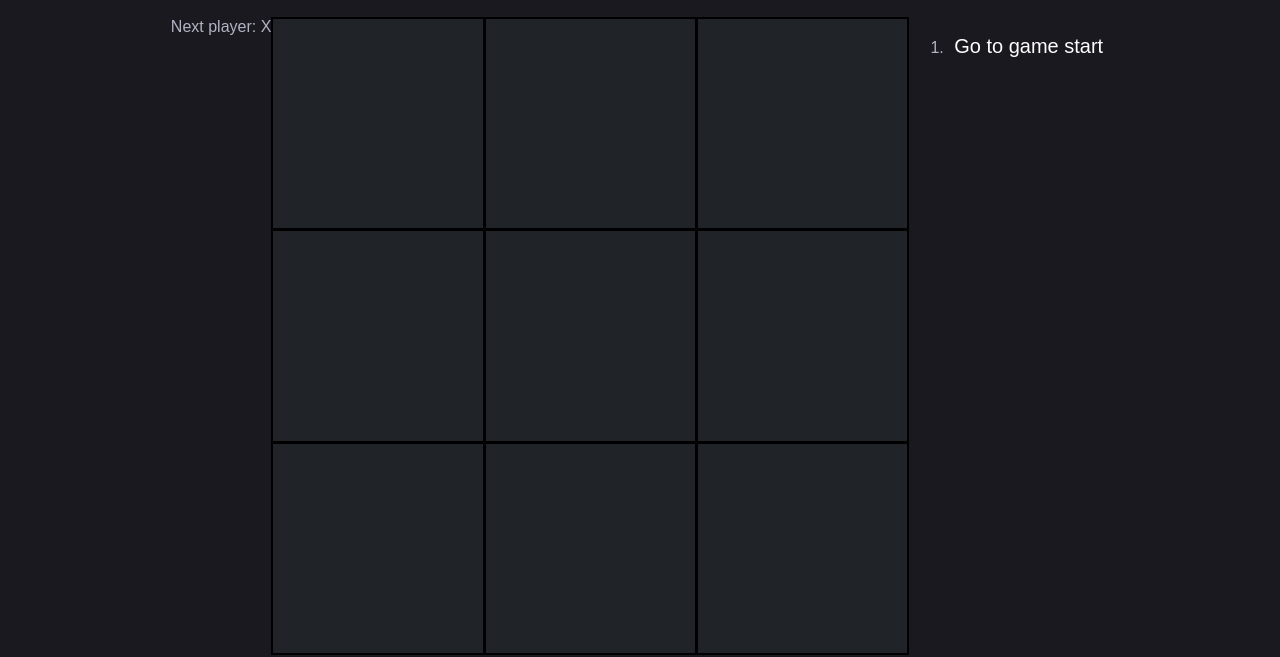
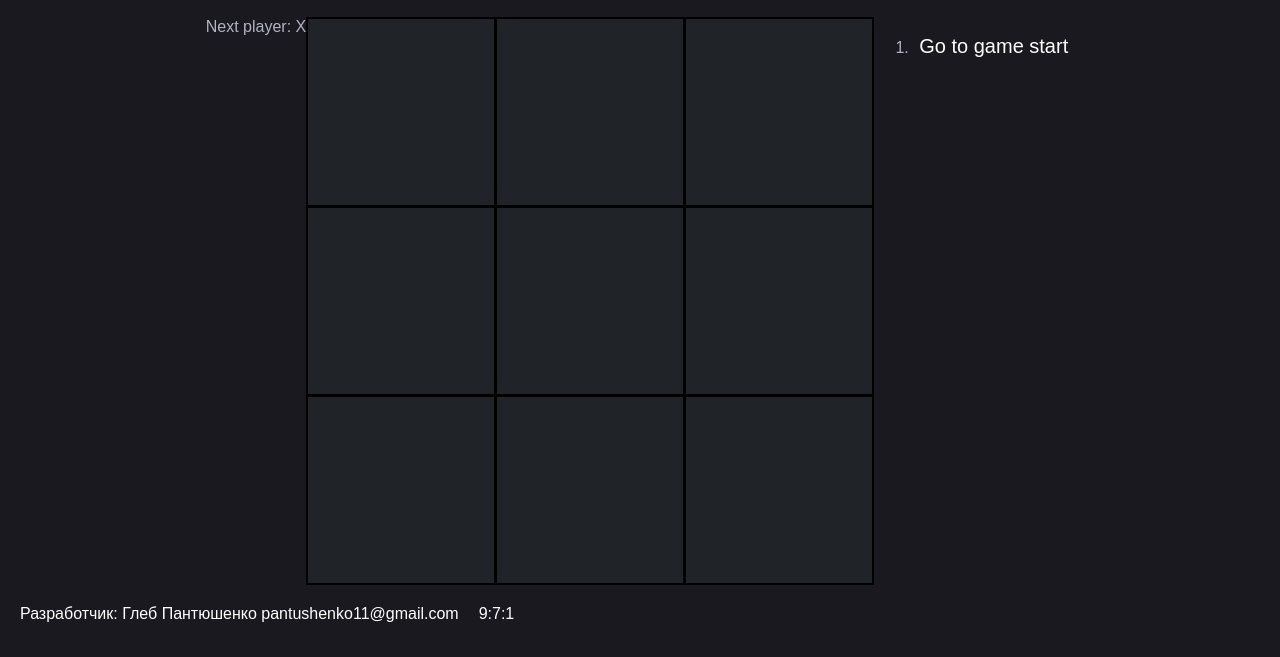
Before and after one commit to HliebPantyshenko/Tic-tac-toe-JS, a plain HTML site: page index.html in a window 1280 px wide. Shown: the part 166-823 px from the top of the page. Drawn offline with nearby package versions, Linux system fonts and the light colour scheme.

Commit message:
design fixed and rules bag fixed commit

```diff
--- a/index.html
+++ b/index.html
@@ -33,7 +33,7 @@
                 2.Ваша цель собрать ряд или диагональ своих символов раньше соперника<br>
                 3.Первый игрок играет крестиком, второй ноликом<br>
                 4.Используйте панель справа для перемещения между ходами</span>
-            <script src="js/main.js"></script>
+            <script src="rules.js"></script>
             <div id="root"></div>
         </div>
         <script src="https://unpkg.com/@babel/standalone/babel.min.js"></script>
@@ -51,9 +51,14 @@
         <script src="game.js"></script>
 
     </div>
-    <footer class="footer_text">
-        <div class="content">Разработчик: Глеб Пантюшенко pantushenko11@gmail.com <div class="content" id="clock">
-                10:12:12</div>
+    <footer>
+        <div class="content">
+            <div class="info">
+                Разработчик: Глеб Пантюшенко pantushenko11@gmail.com
+            </div>
+            <div class="content" id="clock">
+                10:12:12
+            </div>
         </div>
         <script src="clock.js"></script>
     </footer>
--- /dev/null
+++ b/rules.js
@@ -0,0 +1,14 @@
+function readMore(){
+    var dots = document.getElementById("dots");
+    var more = document.getElementById("more");
+    var btn = document.getElementById("btn");
+    if(dots.style.display === "none"){
+        dots.style.display = "inline";
+        btn.innerHTML = "Правила";
+        more.style.display = "none";
+    } else {
+        dots.style.display = "none";
+        btn.innerHTML = "Скрыть";
+        more.style.display = "flex";
+    }
+}
--- a/style.css
+++ b/style.css
@@ -65,12 +65,12 @@ body {
     font-size: 60px;
     font-weight: bold;
     line-height: 34px;
-    height: 213.3px;
+    height: 190px;
     margin-right: -1px;
     margin-top: -1px;
     padding: 0;
     text-align: center;
-    width: 213.3px;
+    width: 190px;
 }
 
 .board-row:after {
@@ -98,15 +98,18 @@ body {
 .game-info {
     margin-left: 20px;
 }
+.info{
+    margin-right: 20px;
+    margin-top: 10px;
+}
+.content{
+    display: flex;
+    align-items: start;
+    font-family: sans-serif;
+    color: white;
+    margin-top: 10px;
+}
 
-.content{
-    font-size: 2rem;
-    font-family: fantasy;
-    color: #b2b3c2;
-}
-#cells-container {
-
-}
 .header {
 	height: 100px;
 	display: flex;
@@ -141,19 +144,9 @@ button{
     align-items: center;
 }
 
-#clock{
-	color: white;
-	font-weight: bold;
-	font-size: 70px;
-}
 
-.footer_text{
-	display: flex;
-	flex-wrap: wrap;
-	flex-direction: column;
-	align-items:end;
-	margin-top: 115px;
-}
+
+
 #root{
     display: flex;
     justify-content: center;
```
